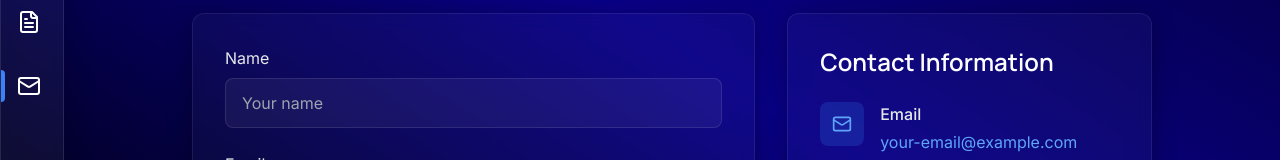
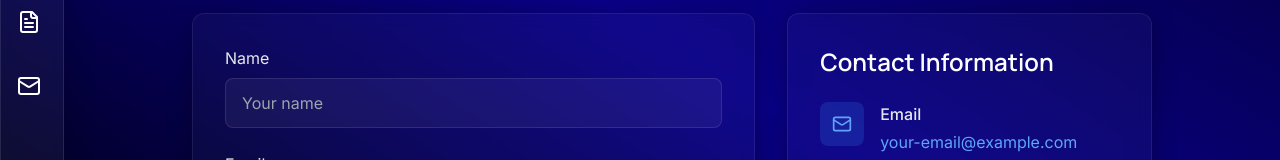
Before and after one commit to sriTechProjects/skillful-starlight, a React (Vite) app: page /contact in a window 1280 px wide. Shown: the part 215-375 px from the top of the page. Built offline with nearby package versions, Linux system fonts and the light colour scheme.

Commit message:
Remove blue line from sidebar
- Removed the moving blue line from the sidebar.
- Made the names of the tabs visible on laptop screens.

```diff
--- a/src/components/Sidebar.tsx
+++ b/src/components/Sidebar.tsx
@@ -45,22 +45,16 @@ const Sidebar = () => {
                 </div>
                 {expandedIndex === index && (
                   <motion.div
-                    className="absolute right-full flex whitespace-nowrap z-50"
+                    className="absolute left-[-150px] whitespace-nowrap z-50"
                     initial={{ opacity: 0, x: 20 }}
-                    animate={{ opacity: 1, x: -12 }}
+                    animate={{ opacity: 1, x: 0 }}
                     exit={{ opacity: 0, x: 20 }}
                     transition={{ duration: 0.2 }}
                   >
-                    <div className="glass text-white py-2 px-4 rounded-l-lg text-sm font-medium">
+                    <div className="glass text-white py-2 px-4 rounded-lg text-sm font-medium">
                       {item.name}
                     </div>
                   </motion.div>
-                )}
-                {isActive && (
-                  <motion.div
-                    className="absolute left-0 top-1/2 -translate-x-4 -translate-y-1/2 w-1 h-8 bg-blue-500 rounded-r-full"
-                    layoutId="activeTab"
-                  />
                 )}
               </motion.div>
             )}
```
